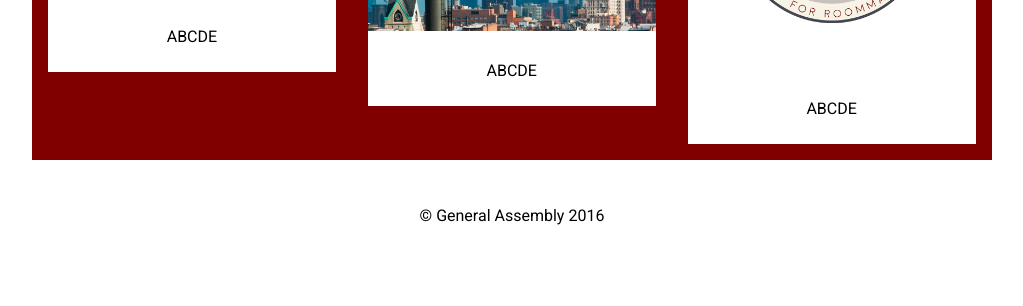
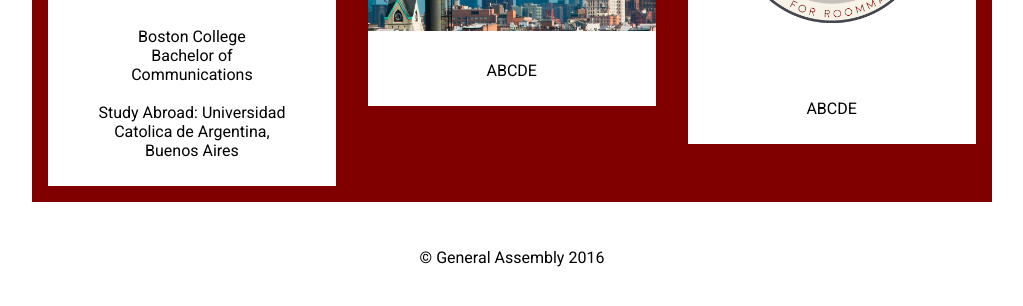
Before and after one commit to ryanra12/ryanra12.github.io, a plain HTML site: page index.html in a window 1280 px wide. Shown: the part 1270-1576 px from the top of the page, without its empty margins (76-1099 px from the left). Drawn offline with Linux system fonts and the light colour scheme.

Commit message:
Changed Education Project Text

```diff
--- a/index.html
+++ b/index.html
@@ -30,7 +30,10 @@
         <div class="project ">
           <h2>EDUCATION</h2>
           <img src="https://upload.wikimedia.org/wikipedia/en/thumb/5/5b/Boston_College_Seal.svg/1024px-Boston_College_Seal.svg.png">
-          <p>ABCDE</p>
+          <p>Boston College
+          <br>Bachelor of Communications</br>
+          <br>Study Abroad: Universidad Catolica de Argentina, Buenos Aires </br>
+          </p>
         </div>
         <div class="project ">
           <h2>ADVERTISING & PR</h2>
```
